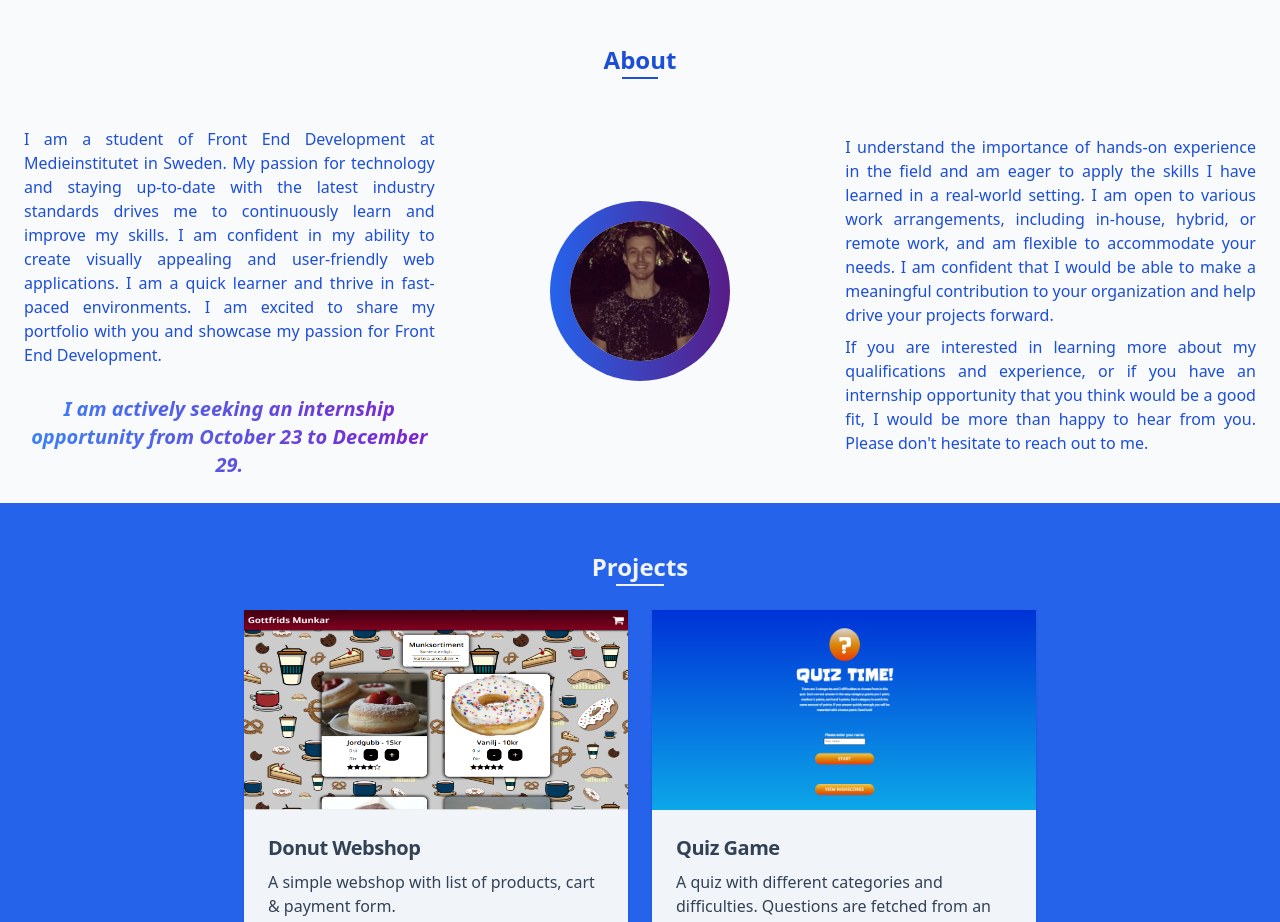
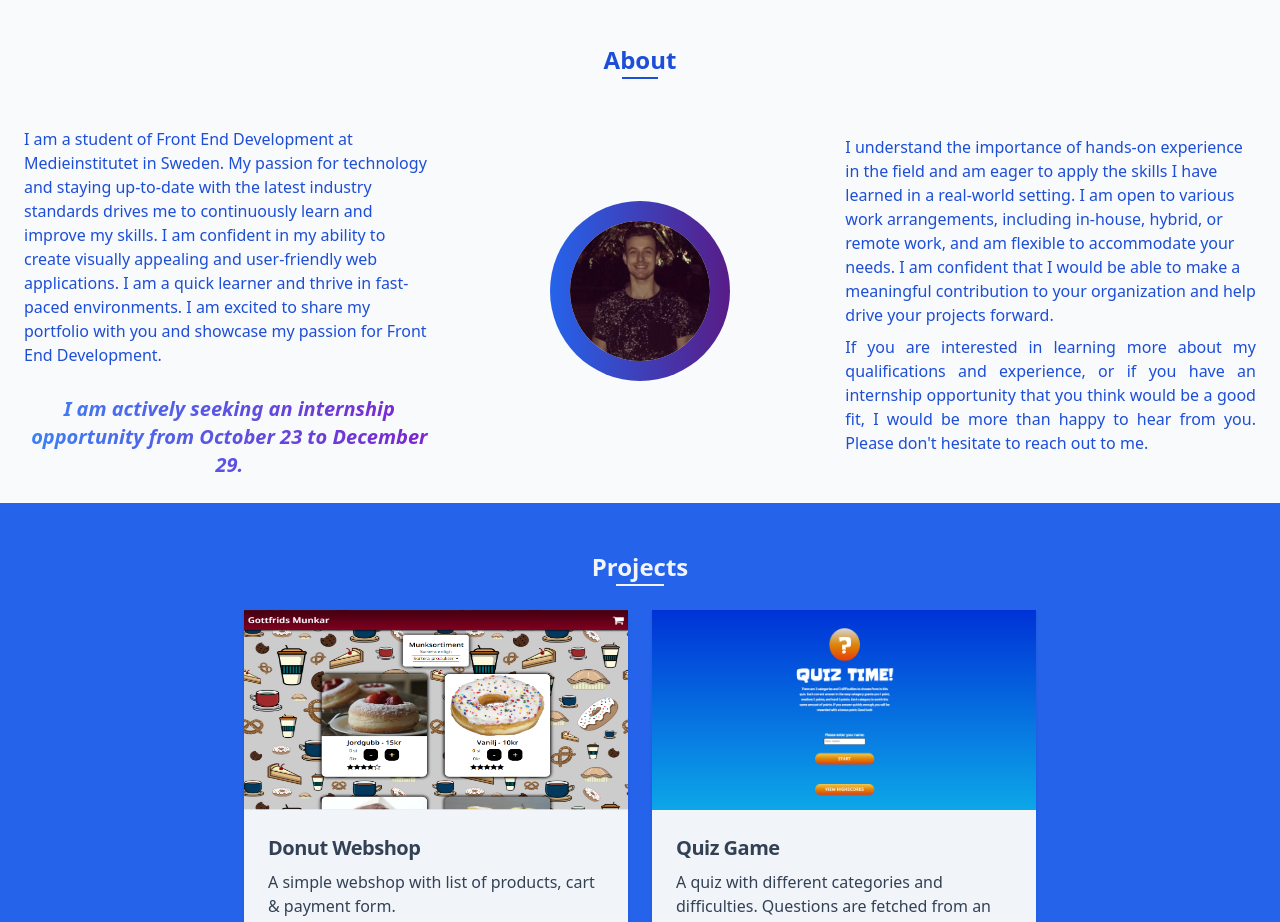
Before and after one commit to antonjanzon95/myPortfolio, a React (Vite) app: page / in a window 1280 px wide. Shown: the part 820-1742 px from the top of the page. Built offline with nearby package versions, Linux system fonts and the light colour scheme.

Commit message:
About-text alignment

```diff
--- a/src/components/about.tsx
+++ b/src/components/about.tsx
@@ -10,7 +10,7 @@ const About: React.FC<Props> = () => {
       </div>
       <div className="flex flex-col gap-6 laptop:flex-row laptop:items-center laptop:gap-0 w-full">
         <div className="bg-slate-50 laptop:flex laptop:w-1/3">
-          <p className="mt-6 text-justify">
+          <p className="mt-6">
             I am a student of Front End Development at Medieinstitutet in
             Sweden. My passion for technology and staying up-to-date with the
             latest industry standards drives me to continuously learn and
@@ -36,7 +36,7 @@ const About: React.FC<Props> = () => {
         </div>
         <div className="laptop:w-1/3">
           <p className="mb-2"></p>
-          <p className="mb-2 text-justify">
+          <p className="mb-2">
             I understand the importance of hands-on experience in the field and
             am eager to apply the skills I have learned in a real-world setting.
             I am open to various work arrangements, including in-house, hybrid,
```
